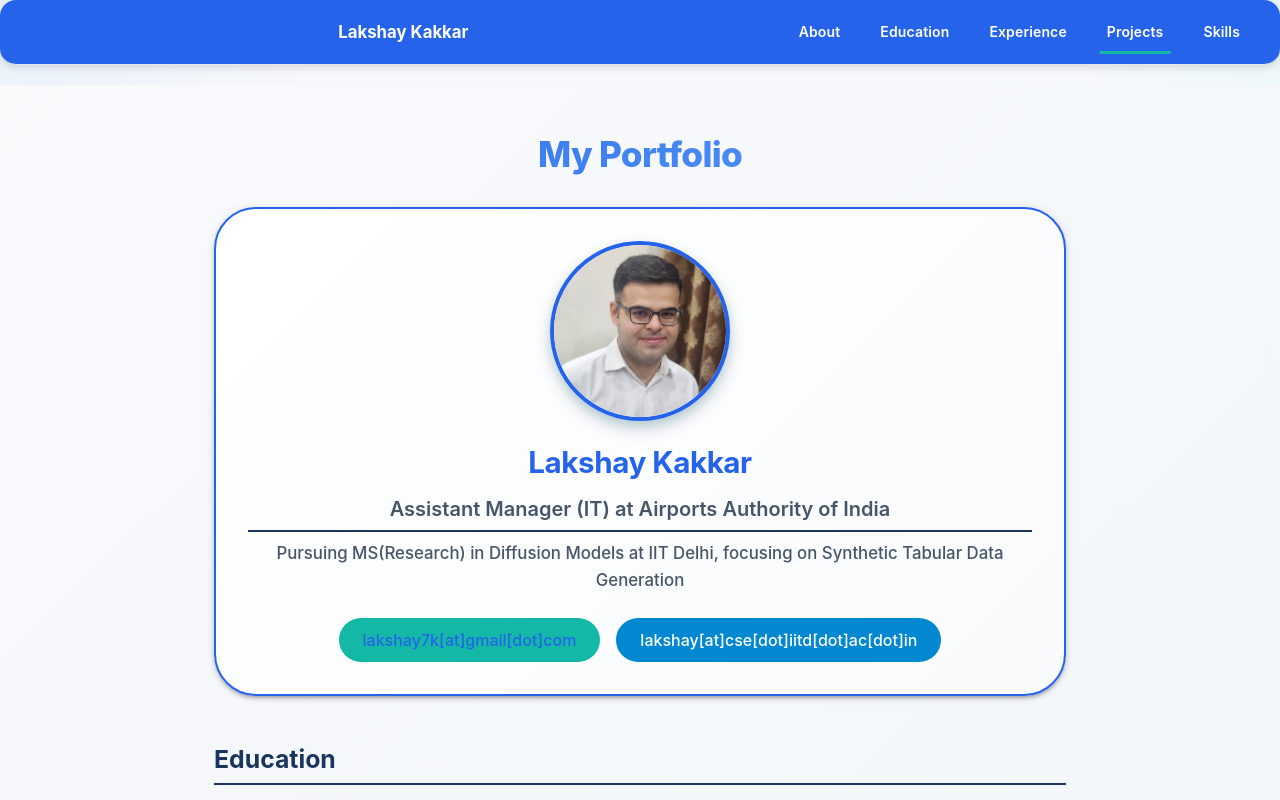
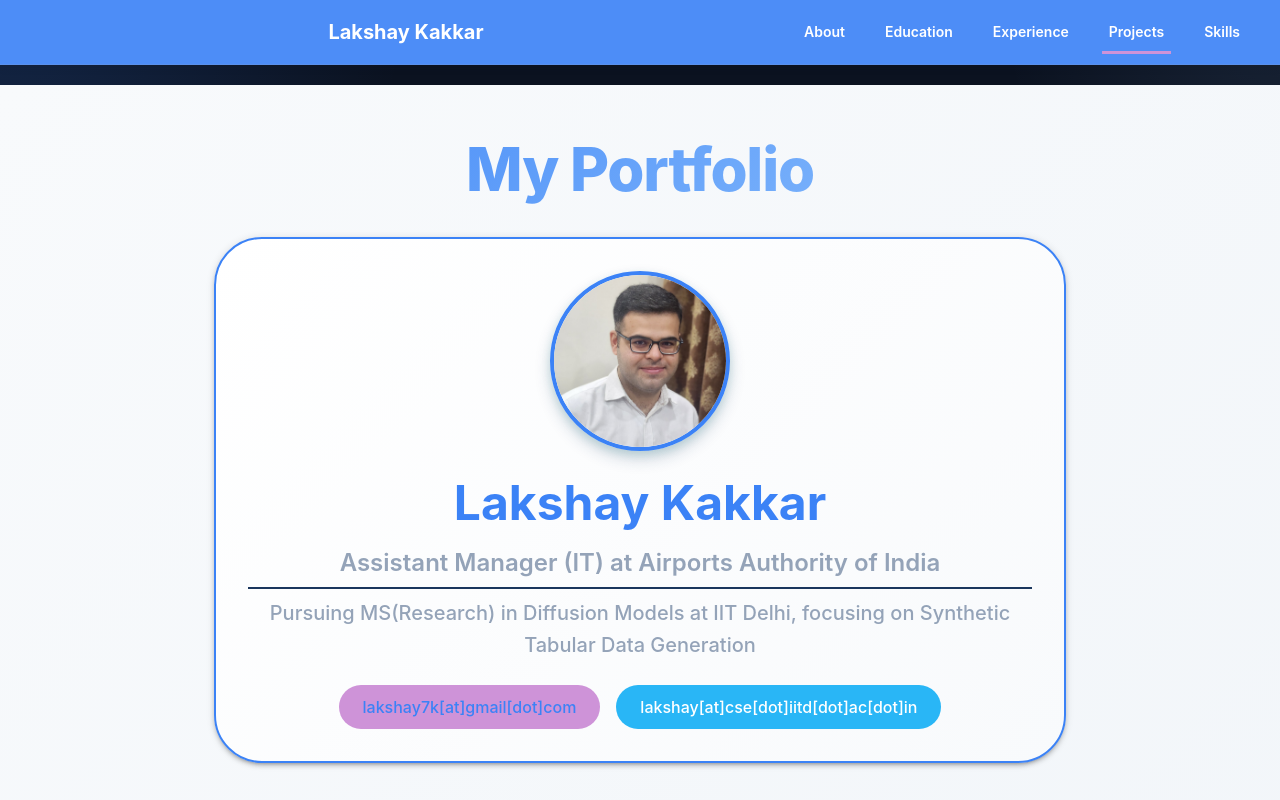
Before and after one commit to lakshaykakkar/lakshaykakkar.github.io, a React (Create React App) app in the folder my-portfolio/: page / in a window 1280 px wide. Shown: the top 800 px of the page. Built offline with nearby package versions, Linux system fonts and the light colour scheme.

Commit message:
Refactor theme colors and update palette settings

```diff
--- a/my-portfolio/src/theme.ts
+++ b/my-portfolio/src/theme.ts
@@ -1,78 +1,55 @@
 import { createTheme, alpha } from '@mui/material/styles';
 
 const primary = {
-  main: '#2563eb',       // indigo-600
-  light: '#60a5fa',      // indigo-400
-  dark: '#1e40af',       // indigo-800
-  contrastText: '#ffffff',
-};
-
-const secondary = {
-  main: '#14b8a6',       // teal-500
-  light: '#5eead4',      // teal-300
-  dark: '#0f766e',       // teal-700
+  main: '#3b82f6',
+  light: '#93c5fd',
+  dark: '#1d4ed8',
   contrastText: '#ffffff',
 };
 
 const gray = {
-  0: '#ffffff',
-  50: '#f9fafb',
-  100: '#f3f4f6',
-  200: '#e5e7eb',
-  300: '#d1d5db',
-  400: '#9ca3af',
-  600: '#4b5563',
-  700: '#374151',
-  800: '#1f2933',
-  900: '#0b1220',
+  bg: '#0b1220',      // deep navy background
+  panel: '#0f172a',   // panels
+  surface: '#ffffff', // cards
+  border: 'rgba(148, 163, 184, 0.18)',
+  text: '#e5e7eb',
+  subtext: '#94a3b8',
 };
 
-const theme = createTheme({
+export default createTheme({
   palette: {
-    mode: 'light', // stop gaslighting MUI
+    mode: 'dark',
     primary,
-    secondary,
     background: {
-      default: '#f6f8fb',   // soft app background
-      paper: '#ffffff',    // cards/surfaces
+      default: gray.bg,
+      paper: gray.panel,
     },
-    divider: gray[200],
+    divider: gray.border,
     text: {
-      primary: '#0f172a',   // richer than Tailwind slate-900
-      secondary: '#475569',
+      primary: gray.text,
+      secondary: gray.subtext,
     },
   },
 
   typography: {
     fontFamily:
       '"Inter", "Inter var", -apple-system, BlinkMacSystemFont, "Segoe UI", sans-serif',
-
-    h1: { fontWeight: 800, fontSize: '2.9rem', letterSpacing: '-0.03em' },
-    h2: { fontWeight: 750, fontSize: '2.2rem', letterSpacing: '-0.02em' },
-    h3: { fontWeight: 700, fontSize: '1.85rem', letterSpacing: '-0.015em' },
-    h4: { fontWeight: 700, fontSize: '1.55rem' },
-    h5: { fontWeight: 600, fontSize: '1.25rem' },
-    h6: { fontWeight: 600, fontSize: '1.05rem' },
-
-    subtitle1: { fontWeight: 600 },
+    h1: { fontWeight: 850, letterSpacing: '-0.03em' },
+    h2: { fontWeight: 750, letterSpacing: '-0.02em' },
     body1: { lineHeight: 1.75 },
-    body2: { color: gray[700], lineHeight: 1.65 },
-
-    button: { fontWeight: 700, letterSpacing: '0.01em' },
+    button: { fontWeight: 800, textTransform: 'none' },
   },
 
-  shape: {
-    borderRadius: 14,
-  },
+  shape: { borderRadius: 16 },
 
   components: {
     MuiCssBaseline: {
       styleOverrides: {
         body: {
           background: `
-            radial-gradient(800px circle at 0% 0%, ${alpha(primary.light, 0.08)}, transparent 40%),
-            radial-gradient(600px circle at 100% 0%, ${alpha(secondary.light, 0.08)}, transparent 35%),
-            #f6f8fb
+            radial-gradient(900px circle at 0% 0%, ${alpha(primary.main, 0.18)}, transparent 45%),
+            radial-gradient(700px circle at 100% 0%, ${alpha(primary.light, 0.10)}, transparent 40%),
+            ${gray.bg}
           `,
         },
       },
@@ -81,10 +58,10 @@ const theme = createTheme({
     MuiAppBar: {
       styleOverrides: {
         root: {
-          backgroundColor: alpha('#ffffff', 0.75),
-          backdropFilter: 'blur(14px)',
-          borderBottom: `1px solid ${gray[200]}`,
-          boxShadow: '0 4px 20px rgba(15, 23, 42, 0.06)',
+          backgroundColor: alpha(gray.panel, 0.72),
+          backdropFilter: 'blur(16px)',
+          borderBottom: `1px solid ${gray.border}`,
+          boxShadow: 'none',
         },
       },
     },
@@ -92,17 +69,13 @@ const theme = createTheme({
     MuiCard: {
       styleOverrides: {
         root: {
-          borderRadius: 16,
-          border: `1px solid ${gray[200]}`,
-          background: '#ffffff',
-          boxShadow:
-            '0 1px 2px rgba(15, 23, 42, 0.04), 0 12px 32px rgba(15, 23, 42, 0.06)',
-          transition: 'transform 200ms ease, box-shadow 200ms ease',
-
+          background: alpha('#0b1220', 0.35),
+          border: `1px solid ${gray.border}`,
+          boxShadow: '0 18px 60px rgba(0, 0, 0, 0.35)',
+          transition: 'transform 200ms ease, border-color 200ms ease',
           '&:hover': {
             transform: 'translateY(-2px)',
-            boxShadow:
-              '0 4px 8px rgba(15, 23, 42, 0.06), 0 20px 48px rgba(15, 23, 42, 0.10)',
+            borderColor: alpha(primary.main, 0.35),
           },
         },
       },
@@ -110,69 +83,11 @@ const theme = createTheme({
 
     MuiButton: {
       styleOverrides: {
-        root: {
-          borderRadius: 12,
-          textTransform: 'none',
-          padding: '10px 22px',
-        },
-
+        root: { borderRadius: 12, padding: '10px 20px' },
         contained: {
-          background: `linear-gradient(135deg, ${primary.main}, ${primary.dark})`,
-          boxShadow: '0 10px 28px rgba(37, 99, 235, 0.25)',
-
-          '&:hover': {
-            boxShadow: '0 14px 36px rgba(37, 99, 235, 0.35)',
-          },
-        },
-
-        outlined: {
-          borderWidth: 1.5,
-          '&:hover': {
-            backgroundColor: alpha(primary.main, 0.05),
-          },
-        },
-      },
-    },
-
-    MuiPaper: {
-      styleOverrides: {
-        root: {
-          borderRadius: 16,
-        },
-      },
-    },
-
-    MuiDivider: {
-      styleOverrides: {
-        root: {
-          borderColor: gray[200],
-        },
-      },
-    },
-
-    MuiListItem: {
-      styleOverrides: {
-        root: {
-          borderRadius: 10,
-          '&:hover': {
-            backgroundColor: alpha(primary.main, 0.04),
-          },
-        },
-      },
-    },
-
-    MuiLink: {
-      styleOverrides: {
-        root: {
-          fontWeight: 600,
-          color: primary.main,
-          '&:hover': {
-            color: primary.dark,
-          },
+          boxShadow: '0 14px 40px rgba(59, 130, 246, 0.25)',
         },
       },
     },
   },
 });
-
-export default theme;
```
